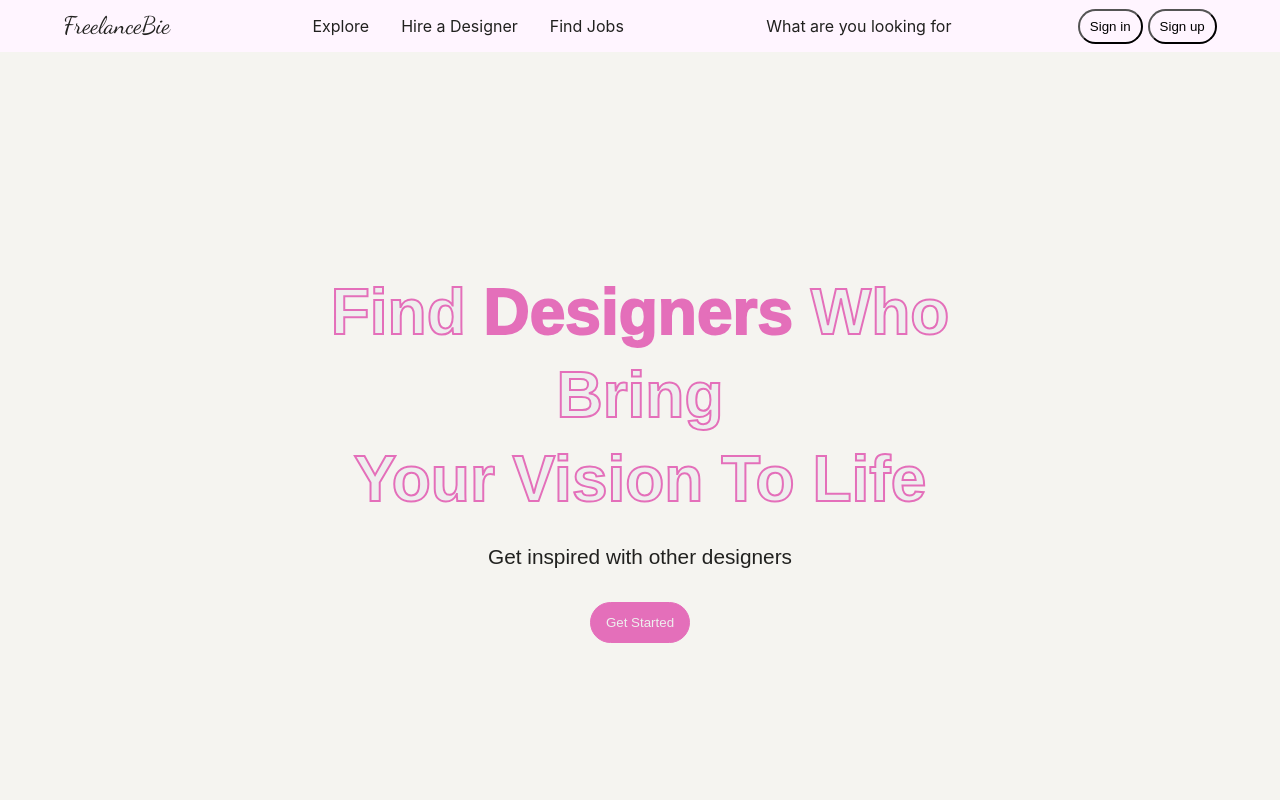
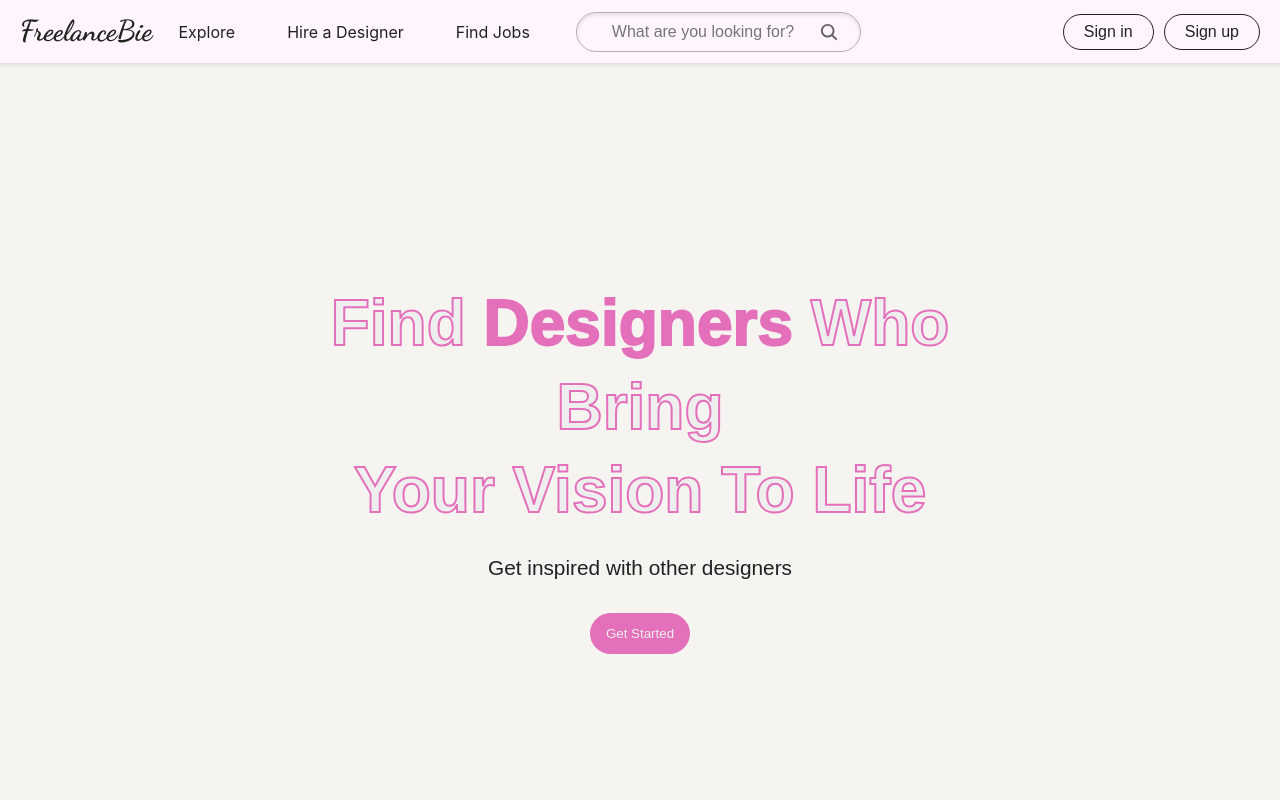
Before and after one commit to OtakuIsMe/FreelanceBie_EXE202, a React (Vite) app in the folder FE/: page / in a window 1280 px wide. Shown: the top 800 px of the page. Built offline with nearby package versions, Linux system fonts and the light colour scheme; a web font is replaced by a local one.

Commit message:
Update Header and Foooter

```diff
--- a/FE/package.json
+++ b/FE/package.json
@@ -12,6 +12,7 @@
   "dependencies": {
     "react": "^18.2.0",
     "react-dom": "^18.2.0",
+    "react-icons": "^5.4.0",
     "react-router-dom": "^7.1.0"
   },
   "devDependencies": {
--- /dev/null
+++ b/FE/src/components/Footer/Footer.css
@@ -0,0 +1,125 @@
+#footer {
+	background-color: var(--default-bg-color-header);
+	padding-top: 60px;
+	padding-bottom: 40px;
+	padding-left: 20%;
+	padding-right: 20%;
+	display: flex;
+	flex-direction: column;
+}
+
+#footer .footer-content {
+	display: flex;
+}
+
+#footer .logo-contact {
+	width: 300px;
+	display: flex;
+	flex-direction: column;
+	padding: 0 20px;
+	box-sizing: border-box;
+	border-right: 1px solid #ced4da; /* Light gray border for soft definition */
+}
+
+#footer .logo-contact img {
+	width: 30px;
+	margin-right: 15px;
+	border-radius: 5px;
+}
+
+#footer .logo-contact .logo-title {
+	display: flex;
+	align-items: center;
+}
+
+#footer .logo-contact .logo-title span {
+	color: #495057; /* Darker gray for text */
+	font-size: 18px;
+	font-weight: 600;
+}
+
+#footer .logo-contact .description {
+	display: flex;
+	flex-direction: column;
+	margin-top: 20px;
+}
+
+#footer .logo-contact .description span {
+	color: #6c757d; /* Medium gray for description text */
+	font-size: 14px;
+	font-weight: 500;
+	text-align: justify;
+}
+
+#footer .block {
+	flex: 1;
+	display: flex;
+	flex-direction: column;
+	align-items: center;
+}
+
+#footer .block .title {
+	color: #343a40; /* Bold dark gray */
+	font-size: 18px;
+	font-weight: 600;
+}
+
+#footer .block .description {
+	margin-top: 20px;
+}
+
+#footer .block .description p {
+	font-weight: 500;
+	font-size: 14px;
+	text-align: center;
+	color: #6c757d; /* Softer gray for links */
+	margin: 5px 0;
+	cursor: pointer;
+}
+
+#footer .block .description p:hover {
+	color: #ff7043; /* Soft orange accent for hover */
+}
+
+#footer .community .description {
+	display: flex;
+	flex-direction: column;
+	/* align-items: center; */
+}
+
+#footer .community .description a {
+	text-decoration: none;
+	margin: 5px 0;
+	display: flex;
+	align-items: center;
+}
+
+#footer .community .description svg {
+	font-size: 17px;
+	margin-right: 5px;
+	color: #6c757d;
+}
+
+#footer .community .description a span {
+	font-weight: 500;
+	font-size: 14px;
+	color: #6c757d;
+}
+
+#footer .community .description a:hover span,
+#footer .community .description a:hover svg {
+	color: #ff7043; /* Consistent orange for hover interactions */
+}
+
+#footer .slogan {
+	margin-top: 40px;
+	flex: 1;
+	display: flex;
+	align-items: center;
+	justify-content: center;
+	color: #343a40;
+	font-size: 24px;
+	padding: 20px;
+	border-top: 1px solid #ced4da;
+	cursor: default;
+}
--- /dev/null
+++ b/FE/src/components/Footer/Footer.tsx
@@ -0,0 +1,73 @@
+import React from "react";
+import './Footer.css'
+
+// import LogoNSHOP from "../../../assets/Logo NSHOP.png";
+
+import { FaYoutube } from "react-icons/fa";
+import { IoLogoFacebook } from "react-icons/io";
+import { AiFillTikTok } from "react-icons/ai";
+import { IoLogoGithub } from "react-icons/io";
+
+export default function Footer() {
+    return (
+        <div id="footer">
+            <div className="footer-content">
+                <div className="logo-contact">
+                    <div className="logo-title">
+                        {/* <img src={LogoNSHOP} alt="" className="logo" /> */}
+                        <span>FreelanceBie</span>
+                    </div>
+                    <div className="description">
+                        <span>Phone: 0707911476</span>
+                        <span>Email: hunglcse161248@fpt.edu.vn</span>
+                        <span>Address: 6th Floor, OneHub Saigon, High-Tech Park, Tan Phu Ward, District 9, Ho Chi Minh City</span>
+                    </div>
+                </div>
+                <div className="about block">
+                    <p className="title">About FreelanceBie</p>
+                    <div className="description">
+                        <p>About Us</p>
+                        <p>Privacy Policy</p>
+                        <p>Terms of Use</p>
+                        <p>Cookie Policy</p>
+                    </div>
+                </div>
+                <div className="product block">
+                    <p className="title">Product</p>
+                    <div className="description">
+                        <p>CV1</p>
+                    </div>
+                </div>
+                <div className="community block">
+                    <p className="title">Community</p>
+                    <div className="description">
+                        <a href="https://www.youtube.com/@hunghy_0852" target="_blank" rel="noopener noreferrer">
+                            <FaYoutube />
+                            <span>Youtube</span>
+                        </a>
+                        <a href="https://www.facebook.com/hunghyyy0852/" target="_blank" rel="noopener noreferrer">
+                            <IoLogoFacebook />
+                            <span>Facebook</span>
+                        </a>
+                        <a href="https://www.youtube.com/watch?v=dQw4w9WgXcQ&autoplay=1" target="_blank" rel="noopener noreferrer">
+                            <AiFillTikTok />
+                            <span>Tiktok</span>
+                        </a>
+                        <a href="https://github.com/HungHy1602" target="_blank" rel="noopener noreferrer">
+                            <IoLogoGithub />
+                            <span>GitHub</span>
+                        </a>
+                    </div>
+                </div>
+                <div className="account block">
+                    <p className="title">Account</p>
+                    <div className="description">
+                        <p>Create Account?</p>
+                        <p>Log In</p>
+                    </div>
+                </div>
+            </div>
+            <div className="slogan">FreelanceBie : Where Creativity Meets Professionalism</div>
+        </div>
+    )
+}
--- a/FE/src/components/Header/Header.css
+++ b/FE/src/components/Header/Header.css
@@ -1,53 +1,145 @@
+/* General Styling */
 #main_header {
-    display: flex;
-    height: fit-content;
-    width: 100%;
-    align-items: center;
-    justify-content: space-around;
-    background-color: var(--default-bg-color-header);
-    position: sticky;
-    top: 0;
+	display: flex;
+	align-items: center;
+	justify-content: space-between;
+	padding: 10px 20px;
+	background-color: var(--default-bg-color-header);
+	position: sticky;
+	top: 0;
+	z-index: 1000;
+	box-shadow: 0 2px 4px rgba(0, 0, 0, 0.1);
+	height: fit-content;
+	width: 100%;
+	box-sizing: border-box; /* Includes padding in width calculation */
+	max-width: 100vw; /* Prevents content from exceeding viewport width */
+	overflow: hidden; /* Prevents unintended overflow */
 }
 
+/* Logo */
 #main_header .logo {
-    font-family: 'Dancing Script', Arial, Helvetica, sans-serif;
-    font-size: 1.5em;
+	font-family: "Dancing Script", cursive, sans-serif;
+	font-size: 1.8rem;
+	font-weight: bold;
+	color: var(--default-color);
+	cursor: pointer;
 }
 
-#main_header ul {
-    list-style-type: none;
-    margin: 0;
-    padding: 0;
-    overflow: hidden;
+/* Navigation Bar */
+#main_header .navbar ul {
+	display: flex;
+	list-style-type: none;
+	margin: 0;
+	padding: 0;
 }
 
-#main_header li {
-    float: left;
+#main_header .navbar li {
+	margin: 0 10px;
 }
 
-#main_header li a {
-    display: block;
-    color: var(--default-color);
-    text-align: center;
-    padding: 14px 16px;
-    text-decoration: none;
-    cursor: pointer;
+#main_header .navbar li a {
+	text-decoration: none;
+	color: var(--default-color);
+	font-size: 1rem;
+	padding: 8px 16px;
+	border-radius: 5px;
+	transition: background-color 0.3s ease, color 0.3s ease;
 }
 
-#main_header li a:hover {
-    background-color: var(--default-bg-color-hover);
-    color: var(--default-color);
+#main_header .navbar li a:hover {
+	background-color: var(--default-bg-color-hover);
+	color: var(--hover-color);
 }
 
+/* Search Section */
+#main_header .search {
+	flex-grow: 1;
+	margin: 0 20px;
+	position: relative; /* Allows placement of icons or additional elements */
+}
+
+#main_header .search-input-wrapper {
+	position: relative;
+	width: 100%;
+}
+
+#main_header .search-input {
+	width: 50%;
+	padding: 10px 15px;
+	padding-left: 35px; /* Space for the icon */
+	border: 1px solid rgb(182, 177, 177);
+	border-radius: 25px;
+	font-size: 1rem;
+	outline: none;
+	transition: all 0.3s ease;
+	background-color: var(--default-bg-color-input);
+	box-shadow: inset 0 2px 4px rgba(0, 0, 0, 0.1);
+}
+
+#main_header .search-input:focus {
+	border-color: var(--default-bg-color-hover);
+	box-shadow: 0 0 8px rgba(48, 75, 141, 0.5);
+	background-color: var(--default-bg-color-hover);
+}
+
+/* Style for the search icon */
+#main_header .search-icon {
+	position: absolute;
+	top: 50%;
+	transform: translateY(-50%);
+	color: rgba(0, 0, 0, 0.6); /* Icon color */
+	left: 52%;
+	cursor: pointer;
+}
+
+/* Authentication Buttons */
 #main_header .auth {
-    width: fit-content;
-    display: flex;
-    gap: 5px;
+	display: flex;
+	gap: 10px;
 }
 
 #main_header .auth .btn {
-    padding: 8px 10px;
-    border-radius: 20px;
-    cursor: pointer;
-    background-color: var(--default-bg-color-header);
+	padding: 8px 20px;
+	font-size: 1rem;
+	border: 1px solid var(--default-color);
+	border-radius: 20px;
+	background-color: var(--default-bg-color-header);
+	color: var(--default-color);
+	cursor: pointer;
+	transition: background-color 0.3s ease, color 0.3s ease;
 }
+
+#main_header .auth .btn:hover {
+	background-color: var(--default-bg-color-hover);
+	color: var(--hover-color);
+}
+
+/* Responsive Design */
+@media (max-width: 768px) {
+	#main_header {
+		flex-wrap: wrap;
+		justify-content: center;
+	}
+
+	#main_header .logo {
+		margin-bottom: 10px;
+	}
+
+	#main_header .navbar ul {
+		flex-direction: column;
+		align-items: center;
+	}
+
+	#main_header .navbar li {
+		margin: 5px 0;
+	}
+
+	#main_header .auth {
+		margin-top: 10px;
+	}
+
+	#main_header .search {
+		width: 100%;
+		margin: 10px 0;
+	}
+}
--- a/FE/src/components/Header/Header.tsx
+++ b/FE/src/components/Header/Header.tsx
@@ -1,26 +1,40 @@
-import React from 'react'
-import "./Header.css"
+import React from "react";
+import { IoSearch } from "react-icons/io5"; // Search icon from react-icons
+import "./Header.css";
 
 const Header = () => {
-  return (
-    <div id='main_header'>
-        <div className='logo'>FreelanceBie</div>
-        <div className='navbar'>
-            <ul>
-                <li><a href="#">Explore</a></li>
-                <li><a href="#">Hire a Designer</a></li>
-                <li><a href="#">Find Jobs</a></li>
-            </ul>
-        </div>
-        <div className='search'>
-            <p>What are you looking for</p>
-        </div>
-        <div className='auth'>
-            <button className='login btn'>Sign in</button>
-            <button className='register btn'>Sign up</button>
-        </div>
-    </div>
-  )
-}
+	return (
+		<header id="main_header">
+			<div className="logo">FreelanceBie</div>
+			<nav className="navbar">
+				<ul>
+					<li>
+						<a href="#">Explore</a>
+					</li>
+					<li>
+						<a href="#">Hire a Designer</a>
+					</li>
+					<li>
+						<a href="#">Find Jobs</a>
+					</li>
+				</ul>
+			</nav>
+			<div className="search">
+				<div className="search-input-wrapper">
+					<input
+						type="text"
+						placeholder="What are you looking for?"
+						className="search-input"
+					/>
+                    <IoSearch size={20} className="search-icon" />
+				</div>
+			</div>
+			<div className="auth">
+				<button className="btn login">Sign in</button>
+				<button className="btn register">Sign up</button>
+			</div>
+		</header>
+	);
+};
 
-export default Header
+export default Header;
--- a/FE/src/pages/User/Home/Home.tsx
+++ b/FE/src/pages/User/Home/Home.tsx
@@ -1,5 +1,6 @@
 import './Home.css'
 import Header from '../../../components/Header/Header.tsx'
+import Footer from '../../../components/Footer/Footer.tsx'
 
 export default function Home() {
 	return (
@@ -24,6 +25,7 @@ export default function Home() {
 
 				</div>
 			</div>
+			<Footer/>
 		</div>
 	)
 }
```
Also changed, not shown: 1 other file (tests, documents, lock files or other folders).
